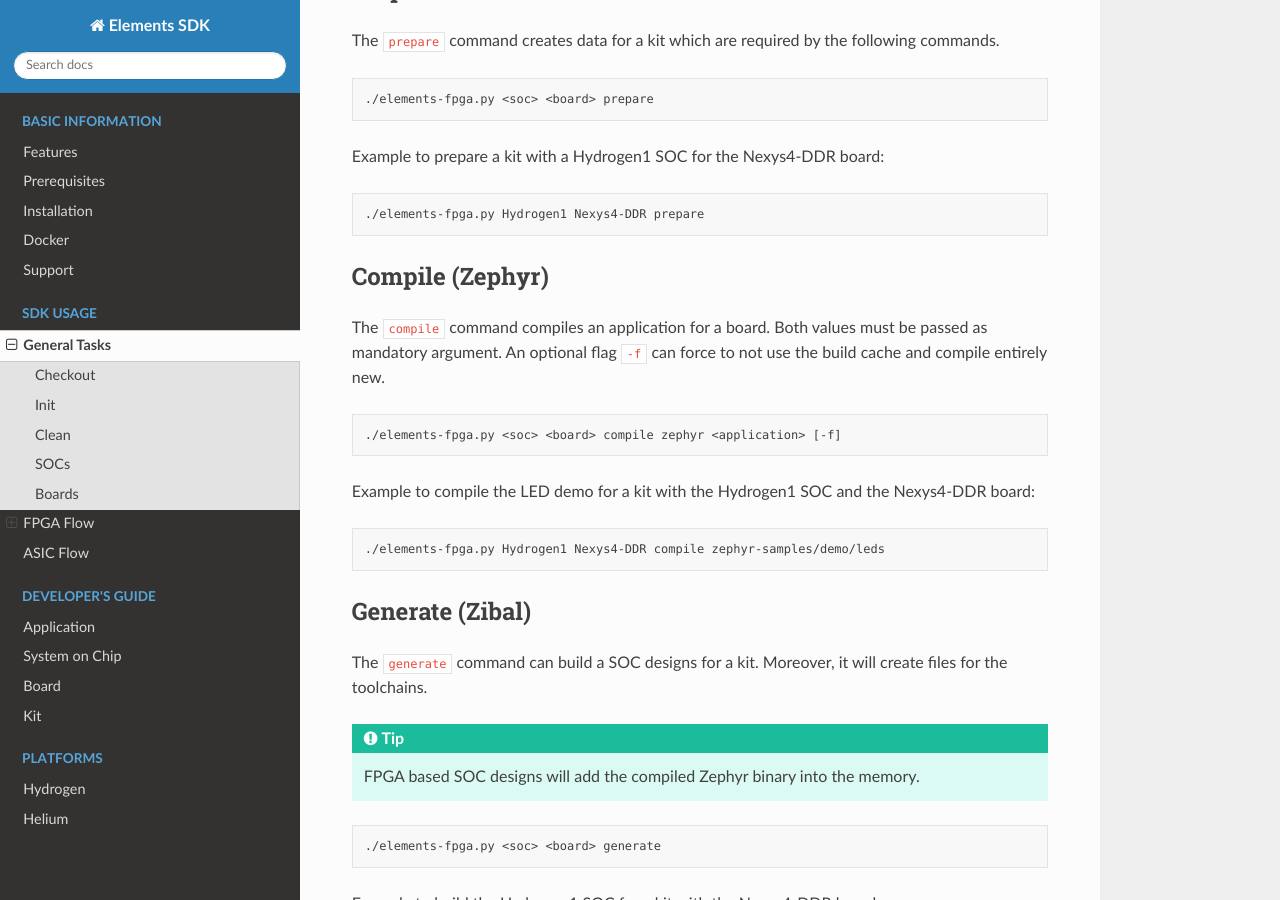
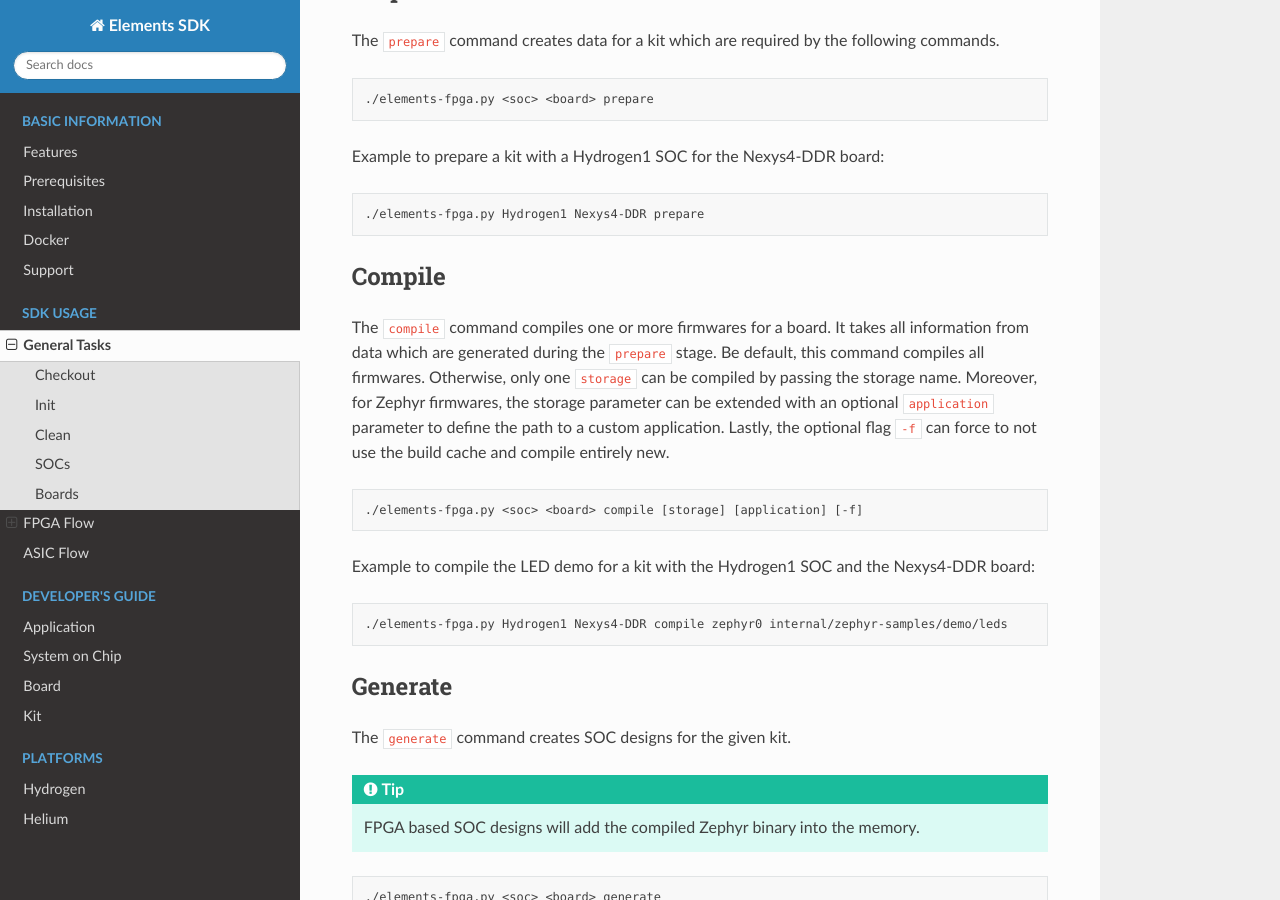
Before and after one commit to aesc-silicon/elements-sdk, a Sphinx documentation site: the page built from docsource/source/tools.rst, in a window 1280 px wide and 900 px high, scrolled down 2272 px. Built offline with Sphinx 7.4.7 and the Read the Docs theme 2.0.0, drawn with Linux system fonts in a browser that asks for light colours; some of the changed text lies outside the part shown.

Commit message:
Update Documentation
Signed-off-by: Daniel Schultz <dnltz@aesc-silicon.de>

```diff
--- a/docsource/source/tools.rst
+++ b/docsource/source/tools.rst
@@ -94,28 +94,30 @@ Example to prepare a kit with a Hydrogen1 SOC for the Nexys4-DDR board:
     ./elements-fpga.py Hydrogen1 Nexys4-DDR prepare
 
 
-Compile (Zephyr)
-----------------
+Compile
+-------
 
-The ``compile`` command compiles an application for a board. Both values must be passed as
-mandatory argument. An optional flag ``-f`` can force to not use the build cache and compile
-entirely new.
+The ``compile`` command compiles one or more firmwares for a board. It takes all information
+from data which are generated during the ``prepare`` stage. Be default, this command compiles
+all firmwares. Otherwise, only one ``storage`` can be compiled by passing the storage name.
+Moreover, for Zephyr firmwares, the storage parameter can be extended with an optional
+``application`` parameter to define the path to a custom application. Lastly, the optional
+flag ``-f`` can force to not use the build cache and compile entirely new.
 
 .. code-block:: text
 
-    ./elements-fpga.py <soc> <board> compile zephyr <application> [-f]
+    ./elements-fpga.py <soc> <board> compile [storage] [application] [-f]
 
 Example to compile the LED demo for a kit with the Hydrogen1 SOC and the Nexys4-DDR board:
 
 .. code-block:: text
 
-    ./elements-fpga.py Hydrogen1 Nexys4-DDR compile zephyr-samples/demo/leds
+    ./elements-fpga.py Hydrogen1 Nexys4-DDR compile zephyr0 internal/zephyr-samples/demo/leds
 
-Generate (Zibal)
-----------------
+Generate
+--------
 
-The ``generate`` command can build a SOC designs for a kit. Moreover, it will create files for
-the toolchains.
+The ``generate`` command creates SOC designs for the given kit.
 
 .. tip::
 
```
Also changed, not shown: other parts of docsource/source/tools.rst (+1 -1 lines).
